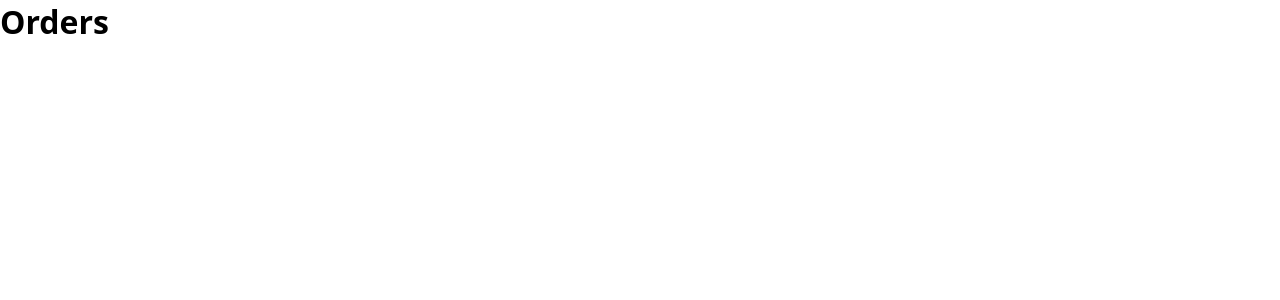
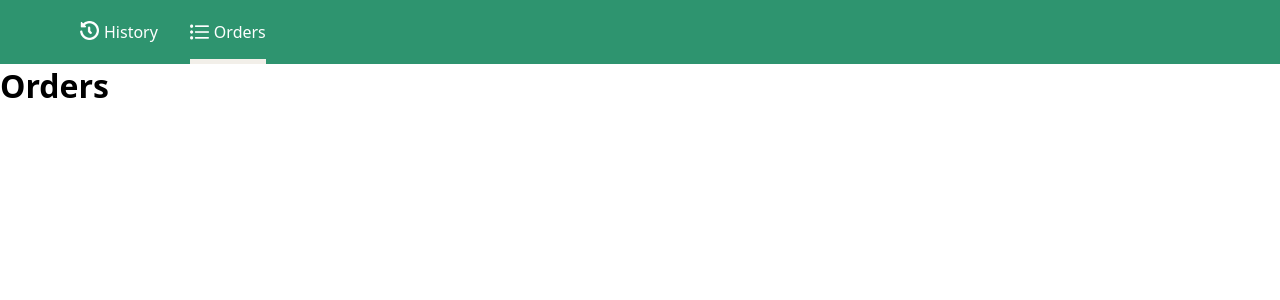
Before and after one commit to Ralph-08/espy, a React (Create React App) app: page /orders in a window 1280 px wide. Shown: the top 300 px of the page. Built offline with nearby package versions, Linux system fonts and the light colour scheme.

Commit message:
Add header to dashboard page

```diff
--- a/src/App.jsx
+++ b/src/App.jsx
@@ -9,6 +9,7 @@ function App() {
       <Routes>
         <Route path="/" element={<LogInPage />} />
         <Route path="/orders" element={<DashboardPage />} />
+        <Route path="/history" element={<DashboardPage />} />
       </Routes>
     </BrowserRouter>
   );
--- a/src/components/NavBar/NavBar.jsx
+++ b/src/components/NavBar/NavBar.jsx
@@ -1,9 +1,33 @@
 import "./NavBar.scss";
+import historyIcon from "../../assets/icons/history.png";
+import ordersIcon from "../../assets/icons/orders-icon.png";
+import { NavLink } from "react-router-dom";
 
 export default function NavBar() {
-    return (
-        <nav className="nav">
-            <ul className="nav-list"></ul>
-        </nav>
-    )
+  return (
+    <nav className="nav">
+      <ul className="nav-list">
+        <li className="nav-list__item">
+          <NavLink to="/history" className="nav-list__link">
+            <img
+              src={historyIcon}
+              className="nav-list__icon"
+              alt="history-icon"
+            />{" "}
+            History
+          </NavLink>
+        </li>{" "}
+        <li className="nav-list__item">
+          <NavLink to="/orders" className="nav-list__link">
+            <img
+              src={ordersIcon}
+              className="nav-list__icon"
+              alt="orders-icon"
+            />{" "}
+            Orders
+          </NavLink>
+        </li>
+      </ul>
+    </nav>
+  );
 }
--- a/src/components/NavBar/NavBar.scss
+++ b/src/components/NavBar/NavBar.scss
@@ -0,0 +1,50 @@
+@use "../../styles/partials/_mixins.scss" as *;
+@use "../../styles/partials/_variables.scss" as *;
+
+.nav {
+  padding-left: 1rem;
+  display: flex;
+  align-items: center;
+  color: #fff;
+  @include tablet {
+    padding-left: 2rem;
+  }
+  @include desktop {
+    padding-left: 4rem;
+  }
+
+  .nav-list {
+    display: flex;
+    align-items: center;
+    height: 100%;
+
+    &__item {
+      display: flex;
+      align-items: center;
+      column-gap: 0.3rem;
+      height: 100%;
+      padding: 0 1rem;
+    }
+
+    &__link {
+      color: #fff;
+      font-size: 1rem;
+      display: flex;
+      column-gap: 0.3rem;
+      border-bottom: 5px solid $primary-color;
+      border-top: 5px solid $primary-color;
+
+      &.active {
+        height: 100%;
+        display: flex;
+        align-items: center;
+        border-bottom: 5px solid $white;
+      }
+    }
+  }
+
+  img {
+    width: 1.2rem;
+    height: 1.2rem;
+  }
+}
--- a/src/pages/DashboardPage/DashboardPage.jsx
+++ b/src/pages/DashboardPage/DashboardPage.jsx
@@ -1,8 +1,12 @@
+import NavBar from "../../components/NavBar/NavBar";
 import "./DashboardPage.scss";
 
 export default function DashboardPage() {
   return (
     <>
+    <header className="header">
+        <NavBar />
+    </header>
       <h1>Orders</h1>
     </>
   );
```
Also changed, not shown: src/assets/icons/history.png (added), src/assets/icons/orders-icon.png (added).
